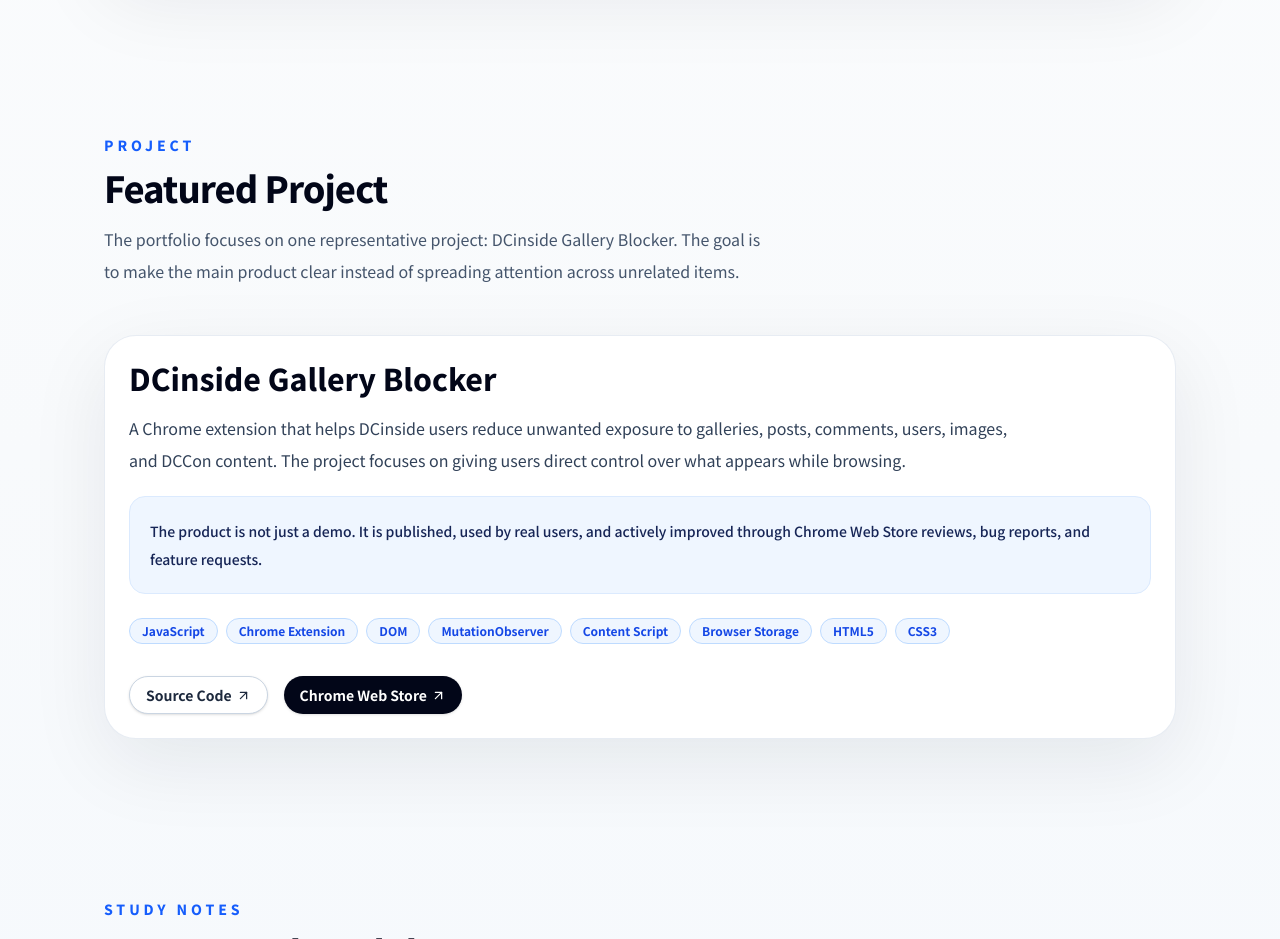
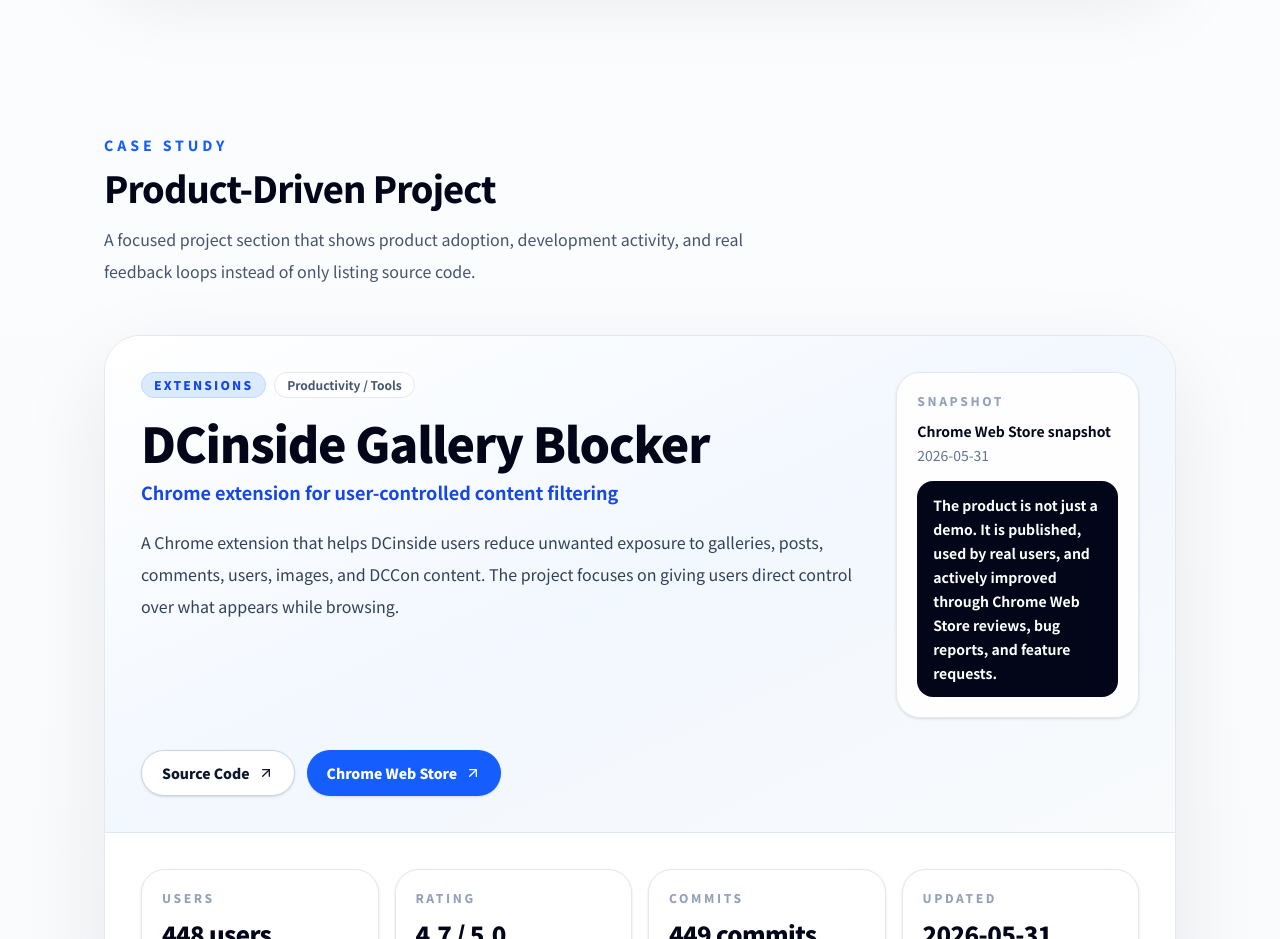
Before and after one commit to diligencefrozen/Portfolio, a React (Vite) app: page / in a window 1280 px wide. Shown: the part 1660-2599 px from the top of the page. Built offline with nearby package versions, Linux system fonts and the light colour scheme; no server answers.

Commit message:
Add files via upload

```diff
--- a/src/sections/Projects.tsx
+++ b/src/sections/Projects.tsx
@@ -1,26 +1,207 @@
 import { ArrowUpRight } from 'lucide-react';
 import { SectionHeading } from '../components/SectionHeading';
-import { projectsByLocale } from '../data/projects';
+import { projectsByLocale, type Project } from '../data/projects';
 import { useLocale } from '../lib/locale';
 
 const projectsText = {
   en: {
-    kicker: 'Project',
-    title: 'Featured Project',
+    kicker: 'Case Study',
+    title: 'Product-Driven Project',
     description:
-      'The portfolio focuses on one representative project: DCinside Gallery Blocker. The goal is to make the main product clear instead of spreading attention across unrelated items.',
+      'A focused project section that shows product adoption, development activity, and real feedback loops instead of only listing source code.',
     sourceCode: 'Source Code',
     chromeWebStore: 'Chrome Web Store',
+    storeSnapshot: 'Store snapshot',
+    developmentActivity: 'Development activity',
+    techStack: 'Tech stack',
+    highlights: 'Implementation highlights',
+    feedbackTitle: 'User feedback → release improvements',
+    feedbackDescription:
+      'These records show how real user reviews were converted into concrete product changes.',
+    userSignal: 'User signal',
+    developerResponse: 'Developer response',
+    result: 'Result',
+    snapshot: 'Snapshot',
   },
   ko: {
-    kicker: '프로젝트',
-    title: '대표 프로젝트',
+    kicker: '사례 연구',
+    title: '제품 중심 프로젝트',
     description:
-      '포트폴리오의 핵심은 DCinside Gallery Blocker 한 가지 대표 프로젝트에 집중하는 것입니다. 여러 항목을 나열하기보다 실제로 만든 제품과 해결한 문제를 명확하게 보여줍니다.',
+      '단순히 소스 코드만 나열하지 않고, 실제 사용자 수·개발 활동·사용자 피드백 반영 기록까지 함께 보여주는 프로젝트 섹션입니다.',
     sourceCode: '소스 코드',
     chromeWebStore: 'Chrome Web Store',
+    storeSnapshot: '스토어 스냅샷',
+    developmentActivity: '개발 활동',
+    techStack: '기술 스택',
+    highlights: '구현 포인트',
+    feedbackTitle: '사용자 피드백 → 릴리즈 개선',
+    feedbackDescription:
+      '실제 사용자의 리뷰와 제안을 구체적인 제품 개선으로 연결한 기록입니다.',
+    userSignal: '사용자 피드백',
+    developerResponse: '개발 대응',
+    result: '결과',
+    snapshot: '스냅샷',
   },
 };
+
+function ProjectMetricCard({ label, value, detail }: { label: string; value: string; detail: string }) {
+  return (
+    <div className="rounded-3xl border border-slate-200 bg-white p-5 shadow-sm">
+      <p className="text-xs font-extrabold uppercase tracking-[0.22em] text-slate-400">{label}</p>
+      <p className="mt-3 text-2xl font-black tracking-tight text-slate-950">{value}</p>
+      <p className="mt-2 text-sm leading-6 text-slate-600">{detail}</p>
+    </div>
+  );
+}
+
+function ProjectCard({ project, text }: { project: Project; text: (typeof projectsText)['en'] }) {
+  return (
+    <article className="overflow-hidden rounded-[2.25rem] border border-slate-200 bg-white shadow-[0_28px_90px_rgba(15,23,42,0.08)]">
+      <div className="border-b border-slate-200 bg-gradient-to-br from-white via-blue-50/80 to-slate-50 p-7 sm:p-9">
+        <div className="flex flex-col gap-6 lg:flex-row lg:items-start lg:justify-between">
+          <div className="max-w-3xl">
+            <div className="flex flex-wrap gap-2">
+              <span className="rounded-full border border-blue-200 bg-blue-100 px-3 py-1 text-xs font-black uppercase tracking-[0.18em] text-blue-700">
+                {project.store.category}
+              </span>
+              <span className="rounded-full border border-slate-200 bg-white px-3 py-1 text-xs font-bold text-slate-600">
+                {project.store.subcategory}
+              </span>
+            </div>
+
+            <h3 className="mt-5 text-4xl font-black tracking-tight text-slate-950 sm:text-5xl">
+              {project.title}
+            </h3>
+            <p className="mt-3 text-lg font-bold text-blue-700">{project.subtitle}</p>
+            <p className="mt-5 max-w-4xl text-base leading-8 text-slate-700">{project.description}</p>
+          </div>
+
+          <div className="rounded-3xl border border-slate-200 bg-white/90 p-5 shadow-sm lg:w-72">
+            <p className="text-xs font-extrabold uppercase tracking-[0.22em] text-slate-400">
+              {text.snapshot}
+            </p>
+            <p className="mt-3 text-sm font-bold text-slate-950">{project.store.sourceLabel}</p>
+            <p className="mt-1 text-sm text-slate-500">{project.store.snapshotDate}</p>
+            <p className="mt-4 rounded-2xl bg-slate-950 px-4 py-3 text-sm font-bold leading-6 text-white">
+              {project.impact}
+            </p>
+          </div>
+        </div>
+
+        <div className="mt-8 flex flex-wrap gap-3 text-sm font-black">
+          {project.githubUrl && (
+            <a
+              className="inline-flex items-center gap-2 rounded-full border border-slate-300 bg-white px-5 py-3 text-slate-900 shadow-sm transition hover:-translate-y-0.5 hover:border-blue-300 hover:text-blue-700"
+              href={project.githubUrl}
+              target="_blank"
+              rel="noreferrer"
+            >
+              {text.sourceCode} <ArrowUpRight size={16} />
+            </a>
+          )}
+          {project.liveUrl && (
+            <a
+              className="inline-flex items-center gap-2 rounded-full bg-blue-600 px-5 py-3 text-white shadow-sm transition hover:-translate-y-0.5 hover:bg-blue-700"
+              href={project.liveUrl}
+              target="_blank"
+              rel="noreferrer"
+            >
+              {text.chromeWebStore} <ArrowUpRight size={16} />
+            </a>
+          )}
+        </div>
+      </div>
+
+      <div className="grid gap-8 p-7 sm:p-9">
+        <div className="grid gap-4 md:grid-cols-2 lg:grid-cols-4">
+          <ProjectMetricCard label="Users" value={project.store.users} detail={project.store.subcategory} />
+          <ProjectMetricCard label="Rating" value={project.store.rating} detail={project.store.reviews} />
+          <ProjectMetricCard label="Commits" value={project.activity.commits} detail={project.activity.latestSignal} />
+          <ProjectMetricCard label="Updated" value={project.activity.snapshotDate} detail={project.activity.sourceLabel} />
+        </div>
+
+        <div className="grid gap-6 lg:grid-cols-[0.85fr_1.15fr]">
+          <section className="rounded-3xl border border-slate-200 bg-slate-50 p-6">
+            <p className="text-sm font-black text-slate-950">{text.developmentActivity}</p>
+            <p className="mt-3 text-sm leading-7 text-slate-600">{project.activity.note}</p>
+
+            <div className="mt-6">
+              <p className="text-sm font-black text-slate-950">{text.techStack}</p>
+              <div className="mt-3 flex flex-wrap gap-2">
+                {project.stack.map((tech) => (
+                  <span key={tech} className="badge">
+                    {tech}
+                  </span>
+                ))}
+              </div>
+            </div>
+          </section>
+
+          <section className="rounded-3xl border border-blue-100 bg-blue-50/70 p-6">
+            <p className="text-sm font-black text-blue-950">{text.highlights}</p>
+            <ul className="mt-4 grid gap-3">
+              {project.highlights.map((highlight) => (
+                <li key={highlight} className="rounded-2xl bg-white p-4 text-sm font-medium leading-7 text-slate-700 shadow-sm">
+                  {highlight}
+                </li>
+              ))}
+            </ul>
+          </section>
+        </div>
+
+        <section>
+          <div className="flex flex-col justify-between gap-3 md:flex-row md:items-end">
+            <div>
+              <p className="text-sm font-black text-slate-950">{text.feedbackTitle}</p>
+              <p className="mt-2 max-w-3xl text-sm leading-7 text-slate-600">{text.feedbackDescription}</p>
+            </div>
+            <span className="w-fit rounded-full border border-emerald-200 bg-emerald-50 px-4 py-2 text-xs font-black uppercase tracking-[0.18em] text-emerald-700">
+              Product loop
+            </span>
+          </div>
+
+          <div className="mt-6 grid gap-4">
+            {project.feedbackLoops.map((loop, index) => (
+              <article key={`${project.id}-${loop.version}`} className="relative rounded-3xl border border-slate-200 bg-white p-5 shadow-sm">
+                <div className="flex flex-col gap-4 lg:flex-row lg:items-start lg:justify-between">
+                  <div className="flex gap-4">
+                    <div className="flex h-11 w-11 shrink-0 items-center justify-center rounded-2xl bg-slate-950 text-sm font-black text-white">
+                      {String(index + 1).padStart(2, '0')}
+                    </div>
+                    <div>
+                      <div className="flex flex-wrap items-center gap-2">
+                        <h4 className="text-lg font-black text-slate-950">{loop.title}</h4>
+                        <span className="rounded-full bg-slate-100 px-3 py-1 text-xs font-bold text-slate-600">
+                          {loop.version}
+                        </span>
+                      </div>
+                      <p className="mt-1 text-sm font-medium text-slate-500">{loop.date}</p>
+                    </div>
+                  </div>
+                </div>
+
+                <div className="mt-5 grid gap-3 lg:grid-cols-3">
+                  <div className="rounded-2xl bg-slate-50 p-4">
+                    <p className="text-xs font-black uppercase tracking-[0.18em] text-slate-400">{text.userSignal}</p>
+                    <p className="mt-3 text-sm leading-7 text-slate-700">{loop.userSignal}</p>
+                  </div>
+                  <div className="rounded-2xl bg-blue-50 p-4">
+                    <p className="text-xs font-black uppercase tracking-[0.18em] text-blue-500">{text.developerResponse}</p>
+                    <p className="mt-3 text-sm leading-7 text-slate-700">{loop.developerResponse}</p>
+                  </div>
+                  <div className="rounded-2xl bg-emerald-50 p-4">
+                    <p className="text-xs font-black uppercase tracking-[0.18em] text-emerald-600">{text.result}</p>
+                    <p className="mt-3 text-sm leading-7 text-slate-700">{loop.result}</p>
+                  </div>
+                </div>
+              </article>
+            ))}
+          </div>
+        </section>
+      </div>
+    </article>
+  );
+}
 
 export function Projects() {
   const { locale } = useLocale();
@@ -31,47 +212,9 @@
     <section id="projects" className="section-shell">
       <SectionHeading kicker={text.kicker} title={text.title} description={text.description} />
 
-      <div className="mt-12 grid gap-6">
+      <div className="mt-12 grid gap-8">
         {projects.map((project) => (
-          <article key={project.title} className="card flex flex-col justify-between">
-            <div>
-              <h3 className="text-3xl font-extrabold text-slate-950">{project.title}</h3>
-              <p className="mt-4 max-w-4xl leading-8 text-slate-700">{project.description}</p>
-              <p className="mt-5 rounded-2xl border border-blue-100 bg-blue-50 p-5 text-sm font-medium leading-7 text-blue-950">
-                {project.impact}
-              </p>
-              <div className="mt-6 flex flex-wrap gap-2">
-                {project.stack.map((tech) => (
-                  <span key={tech} className="badge">
-                    {tech}
-                  </span>
-                ))}
-              </div>
-            </div>
-
-            <div className="mt-8 flex flex-wrap gap-4 text-sm font-bold">
-              {project.githubUrl && (
-                <a
-                  className="inline-flex items-center gap-1 rounded-full border border-slate-300 bg-white px-4 py-2 text-slate-800 shadow-sm transition hover:border-blue-300 hover:text-blue-700"
-                  href={project.githubUrl}
-                  target="_blank"
-                  rel="noreferrer"
-                >
-                  {text.sourceCode} <ArrowUpRight size={15} />
-                </a>
-              )}
-              {project.liveUrl && (
-                <a
-                  className="inline-flex items-center gap-1 rounded-full bg-slate-950 px-4 py-2 text-white shadow-sm transition hover:bg-blue-700"
-                  href={project.liveUrl}
-                  target="_blank"
-                  rel="noreferrer"
-                >
-                  {text.chromeWebStore} <ArrowUpRight size={15} />
-                </a>
-              )}
-            </div>
-          </article>
+          <ProjectCard key={project.id} project={project} text={text} />
         ))}
       </div>
     </section>
```
